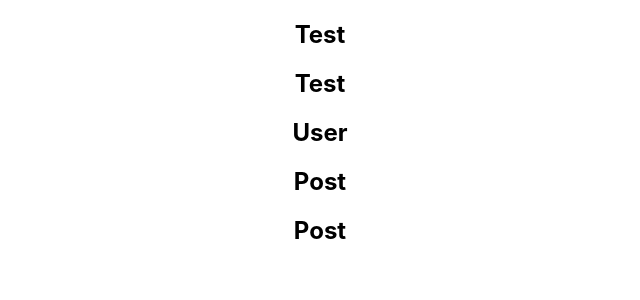
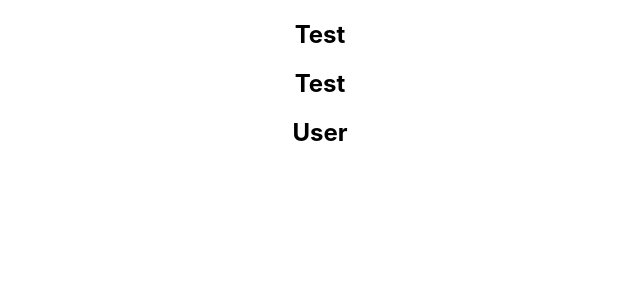
Before and after one commit to angor78/git-learn, a React (Create React App) app: page / in a window 1280 px wide. Shown: the top 300 px of the page, without its empty margins (320-960 px from the left). Built offline with nearby package versions, Linux system fonts and the light colour scheme.

Commit message:
remove all Post Component

```diff
--- a/src/App.tsx
+++ b/src/App.tsx
@@ -10,8 +10,7 @@ function App() {
     <Test/>
     <Test/>
     <User/>
-    <Post/>
-    <Post/>
+
     </div>
   );
 }
```
